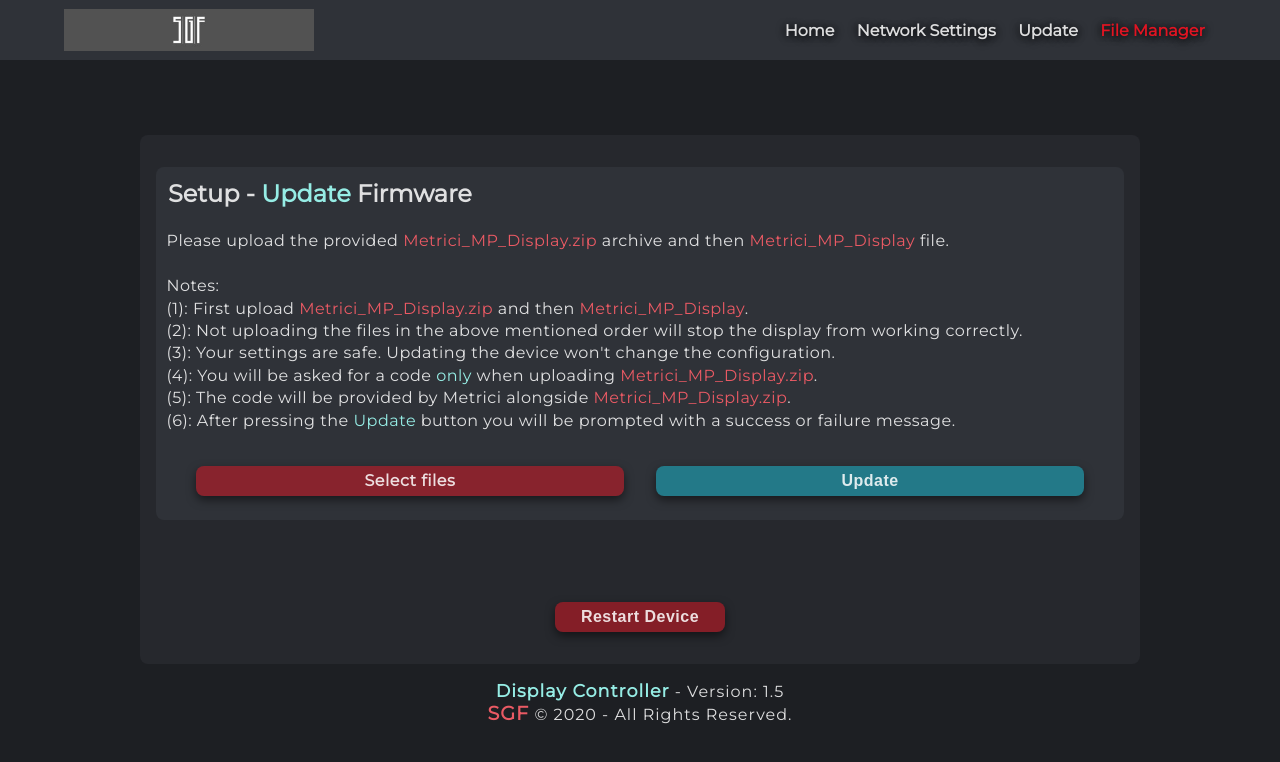
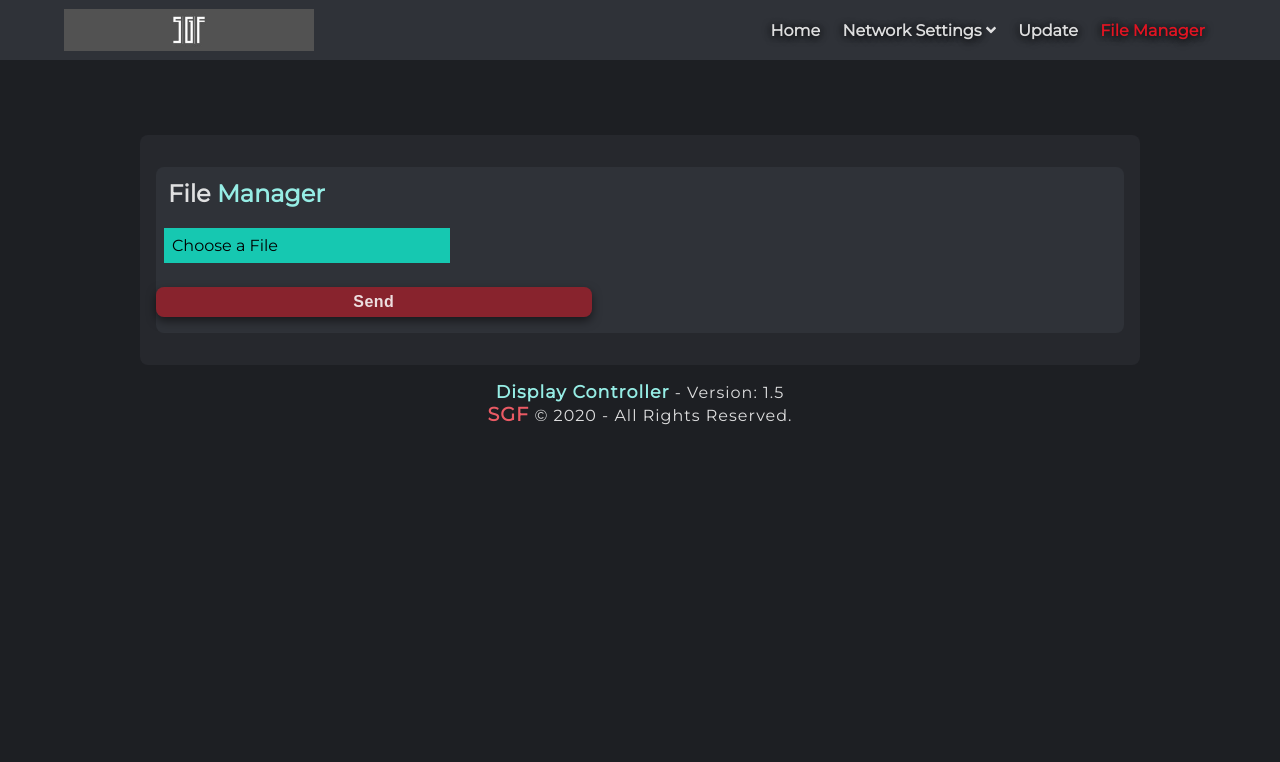
Before and after one commit to GeorgeFlorian/Finished_link_project, a Vue app: page /files in a window 1280 px wide. Shown: the top 762 px of the page. Built offline with nearby package versions, Linux system fonts and the light colour scheme.

Commit message:
Started implementing multiple file upload

```diff
--- a/package.json
+++ b/package.json
@@ -14,13 +14,17 @@
     "connect-history-api-fallback": "^1.6.0",
     "cookie-parser": "^1.4.5",
     "core-js": "^3.6.5",
+    "cors": "^2.8.5",
     "couchbase": "^3.0.4",
     "debug": "^4.1.1",
+    "del": "^5.1.0",
     "dotenv": "^8.2.0",
     "express": "^4.17.1",
     "file-saver": "^2.0.2",
     "fs-ext": "^2.0.0",
+    "lokijs": "^1.5.9",
     "morgan": "^1.10.0",
+    "multer": "^1.4.2",
     "serve-favicon": "^2.5.0",
     "shelljs": "^0.8.4",
     "sse-channel": "^3.1.1",
@@ -28,6 +32,7 @@
     "vue-router": "^3.2.0"
   },
   "devDependencies": {
+    "@fortawesome/fontawesome-free": "^5.14.0",
     "@vue/cli-plugin-babel": "~4.4.0",
     "@vue/cli-plugin-eslint": "~4.4.0",
     "@vue/cli-plugin-router": "^4.4.6",
--- a/src/App.vue
+++ b/src/App.vue
@@ -10,6 +10,7 @@
 </template>
 
 <script>
+import '@fortawesome/fontawesome-free/js/all.js'
 import Navbar from "./components/Navbar";
 import Footer from "./components/Footer";
 
--- a/src/components/Navbar.vue
+++ b/src/components/Navbar.vue
@@ -36,6 +36,7 @@
 </script>
 
 <style scoped>
+
 /* START - Navigation Bar */
 .mini-logo,
 .fa-angle-up {
--- a/src/views/FileManager.vue
+++ b/src/views/FileManager.vue
@@ -1,82 +1,100 @@
 <template>
   <section>
-    <div class="top_container update_container">
+    <div class="top_container">
       <div class="mid_container">
         <div class="title">
           <h1>
-            Setup -
-            <span class="setting">Update</span> Firmware
+            File
+            <span class="setting">Manager</span>
           </h1>
         </div>
-        <div class="update_text_container">
-          Please upload the provided
-          <span style="color:#ea5a64">Metrici_MP_Display.zip</span> archive and then
-          <span style="color:#ea5a64">Metrici_MP_Display</span> file.
-          <br />
-          <br />Notes:
-          <br />(1): First upload
-          <span style="color:#ea5a64">Metrici_MP_Display.zip</span> and then
-          <span style="color:#ea5a64">Metrici_MP_Display</span>.
-          <br />(2): Not uploading the files in the above mentioned order will stop the display from working correctly.
-          <br />(3): Your settings are safe. Updating the device won't change the configuration.
-          <br />(4): You will be asked for a code
-          <span style="color:#96ede5">only</span> when uploading
-          <span style="color:#ea5a64">Metrici_MP_Display.zip</span>.
-          <br />(5): The code will be provided by Metrici alongside
-          <span style="color:#ea5a64">Metrici_MP_Display.zip</span>.
-          <br />(6): After pressing the
-          <span style="color:#96ede5">Update</span> button you will be prompted with a success or failure message.
-        </div>
-        <form method="POST" enctype="multipart/form-data">
-          <div>
-            <label class="button file_input_label" id="special_label" for="files">Select files</label>
-            <input type="file" id="files" name="uploaded_file" />
-            <input class="button upload_button" type="submit" name="update_button" value="Update" />
+        <form @submit.prevent="sendFile" method="POST" enctype="multipart/form-data">
+          <div v-if="message">
+            <div>{{message}}</div>
           </div>
-          <div id="input_code">
-            <div class="input_row">
-              <input
-                type="text"
-                class="input_text"
-                id="file_code"
-                placeholder="Type here the provided code"
-                name="file_code"
-                value
-                minlength="32"
-                title="Enter the provided code"
-              />
-              <label class="label_" for="file_code">Enter provided code</label>
+          <label for="file" class="label-container">
+            <span class="choose-file">Choose a File</span>
+            <input
+              multiple
+              type="file"
+              @change="selectFile()"
+              ref="files_ref"
+              class="file-input"
+              id="file"
+            />
+          </label>
+          <div class="file-manager">
+            <div
+              :class="`file-line ${file.status ? 'wrong-file' : ''}`"
+              v-for="(file, index) in files"
+              :key="index"
+            >
+              <div class="left-side">
+                {{file.name}}
+                <span v-if="file.status">&nbsp;- {{file.status}}</span>
+              </div>
+              <div class="right-side" @click.prevent="files.splice(index, 1)">
+                <i class="fa fa-trash" aria-hidden="true"></i>
+              </div>
             </div>
           </div>
+          <button class="button">Send</button>
         </form>
       </div>
     </div>
-    <ShellExec></ShellExec>
   </section>
 </template>
 
 <script>
-import ShellExec from "../components/ShellExec";
+// import axios from "axios";
+import _ from "lodash";
 
 export default {
-  name: 'FileManager',
-  components: {
-    ShellExec
-  }
+  name: "FileManager",
+  data() {
+    return {
+      files: [],
+      message: "",
+      error: false,
+    };
+  },
+  methods: {
+    // select and validate files
+    selectFile() {
+      const files = this.$refs.files_ref.files;
+      // this.files = [...this.files, ...files];
+      this.files = [
+        ...this.files,
+        ..._.map(files, (file) => ({
+          name: file.name,
+          size: file.size,
+          type: file.type,
+          status: this.validate(file),
+        })),
+      ];
+    },
+    validate(file) {
+      const MAX_SIZE = 1000;
+      const allowedTypes = ["text/plain"];
 
-}
+      if (file.size > MAX_SIZE) {
+        return `File too large. Max size is ${MAX_SIZE / 1000}kb`;
+      }
+
+      if (!allowedTypes.includes(file.type)) {
+        return "Only text files are allowed";
+      }
+      return ""; // empty string = false
+    },
+    async sendFile() {},
+  },
+};
 </script>
 
 <style scoped>
 /* Update Page - START */
-.update_container {
+.top_container {
   height: auto;
-}
-
-.update_text_container {
-  padding: 0.65em;
-  letter-spacing: 0.5px;
-  line-height: 1.4em;
 }
 
 .update_container form {
@@ -86,37 +104,67 @@
   justify-content: space-evenly;
 }
 
-.update_container form div {
-  width: 100%;
+.label-container {
+  padding: 0.5em;
   display: flex;
+  flex-direction: column;
   justify-content: space-evenly;
-  align-items: center;
-  text-align: center;
 }
 
-.file_input_label {
-  display: block;
+.label-container span {
+  padding: 0.5em;
 }
 
-#files {
-  display: none;
-}
-.upload_button {
-  background-color: #237988;
+.choose-file {
+  display: block;
+  background-color: #16c8b1;
+  width: 30%;
+  color: black;
+  transition: all 0.25s ease-in-out;
 }
 
-.upload_button:hover,
-.upload_button:focus {
-  background-color: #33afc5;
-  outline: 0;
+.choose-file:hover {
+  background-color: #0e8374;
+  cursor: pointer;
 }
 
-#input_code {
+.file-input {
   display: none;
 }
 
-#input_code .label_ {
-  left: 0;
+.file-manager {
+  height: auto;
+  width: 100%;
+  display: flex;
+  flex-direction: column;
+  justify-content: center;
+  align-items: center;
+  background: #0e8374;
+  color: black;
+  font-weight: bold;
+  user-select: none;
+  -moz-user-select: none;
+  -webkit-user-select: none;
+}
+
+.file-line {
+  height: auto;
+  width: 90%;
+  background: #16c8b1;
+  margin: 0.5em;
+  padding: 0.2em 1em;
+  display: flex;
+  justify-content: space-between;
+  transition: all 0.25s ease-in-out;
+}
+
+.file-line:hover {
+  filter: brightness(80%);
+  cursor: pointer;
+}
+
+.wrong-file {
+  background: lightcoral;
 }
 
 /* Update Page - END */
--- a/testing.vue
+++ /dev/null
@@ -1,152 +0,0 @@
-<template>
-  <div id="app">
-    <div class="container">
-      <div class="row justify-content-center">
-        <div class="col-12">
-          <h2>Points of Interest</h2>
-        </div>
-        <div class="col-md-12">
-          <b-dropdown id="cities" v-bind:text="display" class="m-md-2">
-            <b-dropdown-item-button
-              v-for="city in cities"
-              v-bind:key="city.name"
-              v-on:click="selected = city"
-            >{{ city.name }}</b-dropdown-item-button>
-          </b-dropdown>
-          <b-table
-            id="destinations"
-            :items="destinationsProvider"
-            :fields="fields"
-            @row-clicked="hotelSelected"
-            striped
-            hover
-          ></b-table>
-        </div>
-        <div class="col-md-12">
-          <GmapMap
-            ref="map"
-            style="width: 100%; height: 400px;"
-            :zoom="16"
-            :center="{lat: 43.542619, lng: 6.955665}"
-          >
-            <GmapMarker
-              v-for="(marker, index) in poi"
-              :key="index"
-              :position="{ lat: marker.position[0], lng: marker.position[1] }"
-              :icon="{ url: marker.icon }"
-            />
-          </GmapMap>
-        </div>
-        <div class="col-8" />
-        <div class="col-4" id="tagline">
-          Powered by
-          <img src="./assets/logo.png" />
-        </div>
-      </div>
-    </div>
-  </div>
-</template>
-
-<script>
-import axios from "axios";
-
-const serverURL = location.origin;
-const server = axios.create({ baseURL: serverURL });
-const es = new EventSource(`${serverURL}/events/poi`);
-
-export default {
-  name: "app",
-  data() {
-    return {
-      fields: [
-        { key: "name", label: "Hotel Name", sortable: true },
-        { key: "address", sortable: false },
-        { key: "airportname", label: "Airport Name", sortable: true },
-        { key: "icao", label: "ICAO Code", sortable: true }
-      ],
-      selected: null,
-      cities: [],
-      poi: []
-    };
-  },
-  computed: {
-    display: function() {
-      return this.selected ? this.selected.name : "Choose a city";
-    }
-  },
-  watch: {
-    selected: function() {
-      this.$root.$emit("bv::refresh::table", "destinations");
-    }
-  },
-  methods: {
-    destinationsProvider(context) {
-      if (null === this.selected) return [];
-
-      let promise = server.get(`/records/hotels/byCity/${this.selected.name}`);
-
-      return promise
-        .then(response => {
-          return response.data;
-        })
-        .catch(error => {
-          return [];
-        });
-    },
-    hotelSelected(record, index) {
-      this.$refs.map.panTo({ lat: record.geo.lat, lng: record.geo.lon });
-
-      server.post("/records/select/geo", record.geo).catch(error => {
-        console.log(error);
-      });
-    }
-  },
-  mounted: function() {
-    es.addEventListener("poi", event => (this.poi = JSON.parse(event.data)));
-
-    server
-      .get("/records/destinations")
-      .then(response => {
-        this.cities = response.data;
-      })
-      .catch(error => {
-        console.log(error);
-      });
-  }
-};
-</script>
-
-<style>
-#app {
-  font-family: "Avenir", Helvetica, Arial, sans-serif;
-  -webkit-font-smoothing: antialiased;
-  -moz-osx-font-smoothing: grayscale;
-  text-align: center;
-  color: #2c3e50;
-  margin-top: 60px;
-}
-
-#tagline img {
-  height: 38px;
-  margin: 10px;
-}
-
-h1,
-h2 {
-  font-weight: normal;
-}
-
-ul {
-  list-style-type: none;
-  padding: 0;
-}
-
-li {
-  display: inline-block;
-  margin: 0 10px;
-}
-
-a {
-  color: #42b983;
-}
-</style>
```
Also changed, not shown: 2 other files (tests, documents, lock files or other folders).
